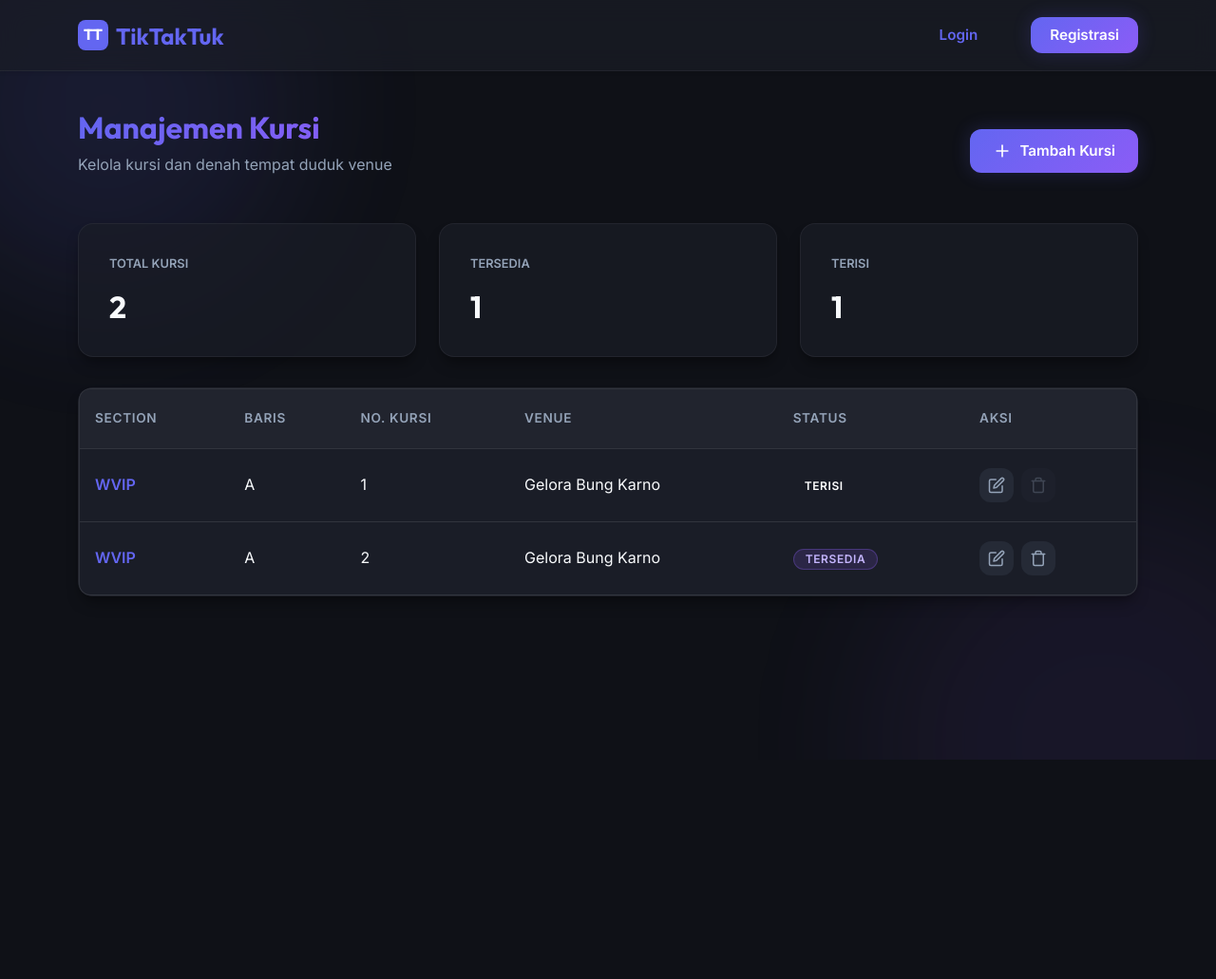
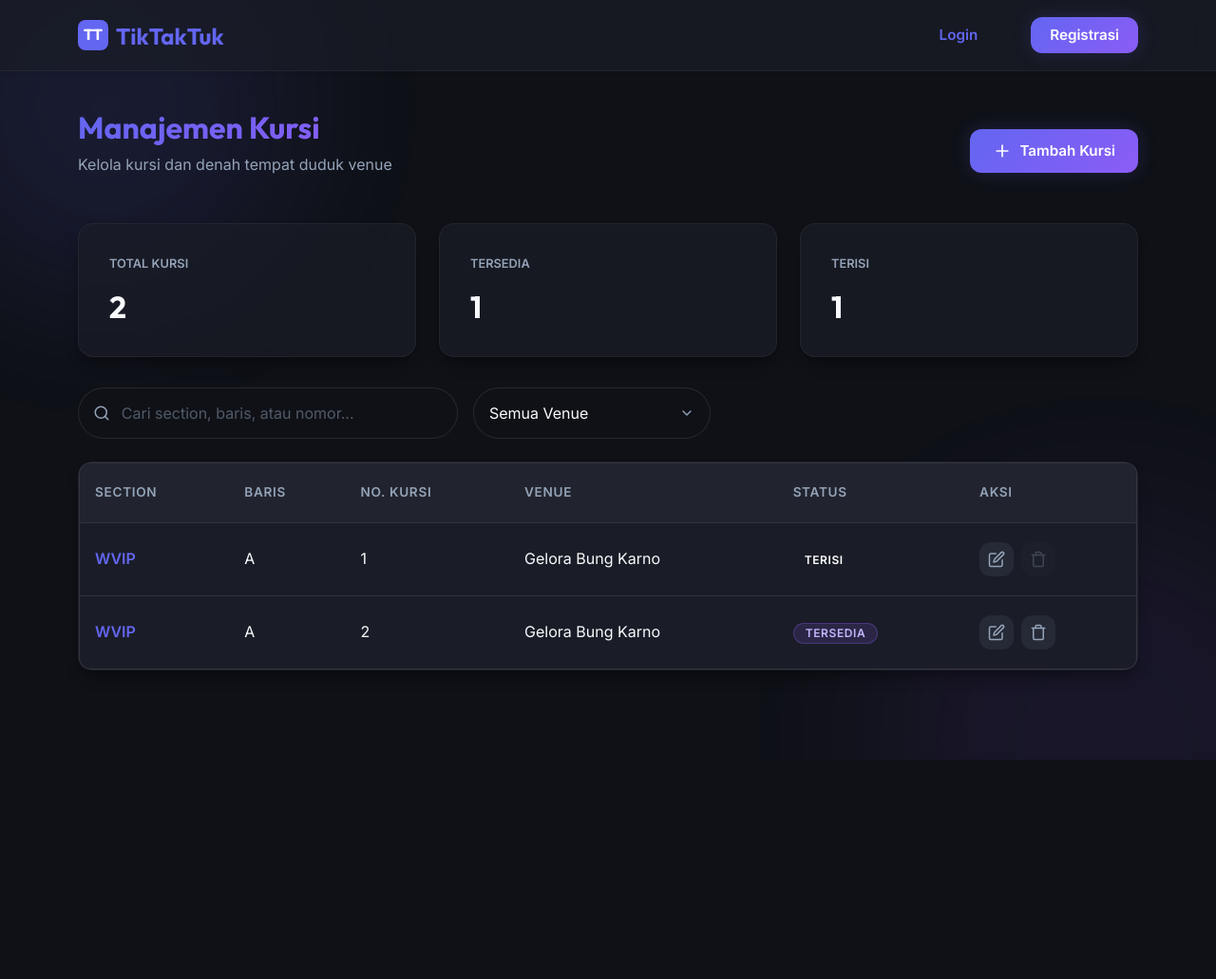
Before and after one commit to NisriinaWakhdah/TK-E-MenjadiBasdut, a Django app: page /seat/ in a window 1280 px wide; the page is wider, and only the part inside the window is pictured. Shown: the top 1031 px of that part at 95% size. Before the commit the page ends 800 px from the top of that part, so only its background shows below. Run offline with Django 5.2, Linux system fonts and the light colour scheme.

Commit message:
feat: add search and dropdown filter bar

```diff
--- a/seat/templates/manage_seats.html
+++ b/seat/templates/manage_seats.html
@@ -32,6 +32,33 @@
             <h2 style="margin: 0;">{{ occupied }}</h2>
         </div>
     </div>
+
+    <!-- Filter Bar (Search & Dropdown Venue) -->
+    <form method="GET" action="{% url 'manage_seats' %}" style="display: flex; gap: 1rem; margin-bottom: 1.5rem; align-items: center;" id="filter-form">
+
+        <!-- Search Input -->
+        <div style="position: relative; flex: 1; max-width: 400px;">
+            <svg width="18" height="18" viewBox="0 0 24 24" fill="none" stroke="currentColor" stroke-width="2" stroke-linecap="round" stroke-linejoin="round" style="position: absolute; left: 1rem; top: 50%; transform: translateY(-50%); color: var(--text-secondary);">
+                <circle cx="11" cy="11" r="8"></circle>
+                <line x1="21" y1="21" x2="16.65" y2="16.65"></line>
+            </svg>
+            <!-- Submit form saat user menekan Enter di input ini -->
+            <input type="text" name="q" class="form-control" placeholder="Cari section, baris, atau nomor..." value="{{ search_query }}" style="padding-left: 2.8rem; border-radius: 50px;">
+        </div>
+
+        <!-- Dropdown Venue -->
+        <div style="width: 250px;">
+            <!-- Submit otomatis saat dropdown diubah (onchange) -->
+            <select name="venue_id" class="form-control" style="border-radius: 50px;" onchange="document.getElementById('filter-form').submit();">
+                <option value="">Semua Venue</option>
+                {% for v in venues %}
+                    <option value="{{ v.id }}" {% if v.id == current_venue_filter %}selected{% endif %}>{{ v.name }}</option>
+                {% endfor %}
+            </select>
+        </div>
+
+        <button type="submit" style="display: none;">Filter</button>
+    </form>
 
     <!-- Table -->
     <div class="glass-panel" style="padding: 0;">
--- a/seat/views.py
+++ b/seat/views.py
@@ -14,17 +14,39 @@ def manage_seats(request):
     role = request.session.get('role', 'admin') # Default admin untuk testing
     is_admin_or_organizer = role in ['admin', 'organizer']
 
-    total_seats = len(STATIC_SEATS)
-    occupied = sum(1 for seat in STATIC_SEATS if seat['status'] == 'Terisi')
+    # Ambil parameter search dan filter dari URL
+    search_query = request.GET.get('q', '').lower()
+    venue_filter = request.GET.get('venue_id', '')
+
+    # Filter data kursi
+    filtered_seats = STATIC_SEATS
+
+    if venue_filter:
+        filtered_seats = [seat for seat in filtered_seats if seat['venue_id'] == venue_filter]
+
+    if search_query:
+        filtered_seats = [
+            seat for seat in filtered_seats
+            if search_query in seat['section'].lower() or
+               search_query in seat['row'].lower() or
+               search_query in seat['number'].lower()
+        ]
+
+    total_seats = len(filtered_seats)
+    occupied = sum(1 for seat in filtered_seats if seat['status'] == 'Terisi')
     available = total_seats - occupied
 
     context = {
-        'seats': sorted(STATIC_SEATS, key=lambda x: (x['venue'], x['section'], x['row'])),
+        'seats': sorted(filtered_seats, key=lambda x: (x['venue'], x['section'], x['row'])),
         'venues': STATIC_VENUES,
         'total_seats': total_seats,
         'available': available,
         'occupied': occupied,
         'is_admin_or_organizer': is_admin_or_organizer,
+
+        # Kirim kembali parameter ke template untuk mempertahankan state input
+        'search_query': search_query,
+        'current_venue_filter': venue_filter,
     }
     return render(request, 'manage_seats.html', context)
 
```
Also changed, not shown: db.sqlite3.
